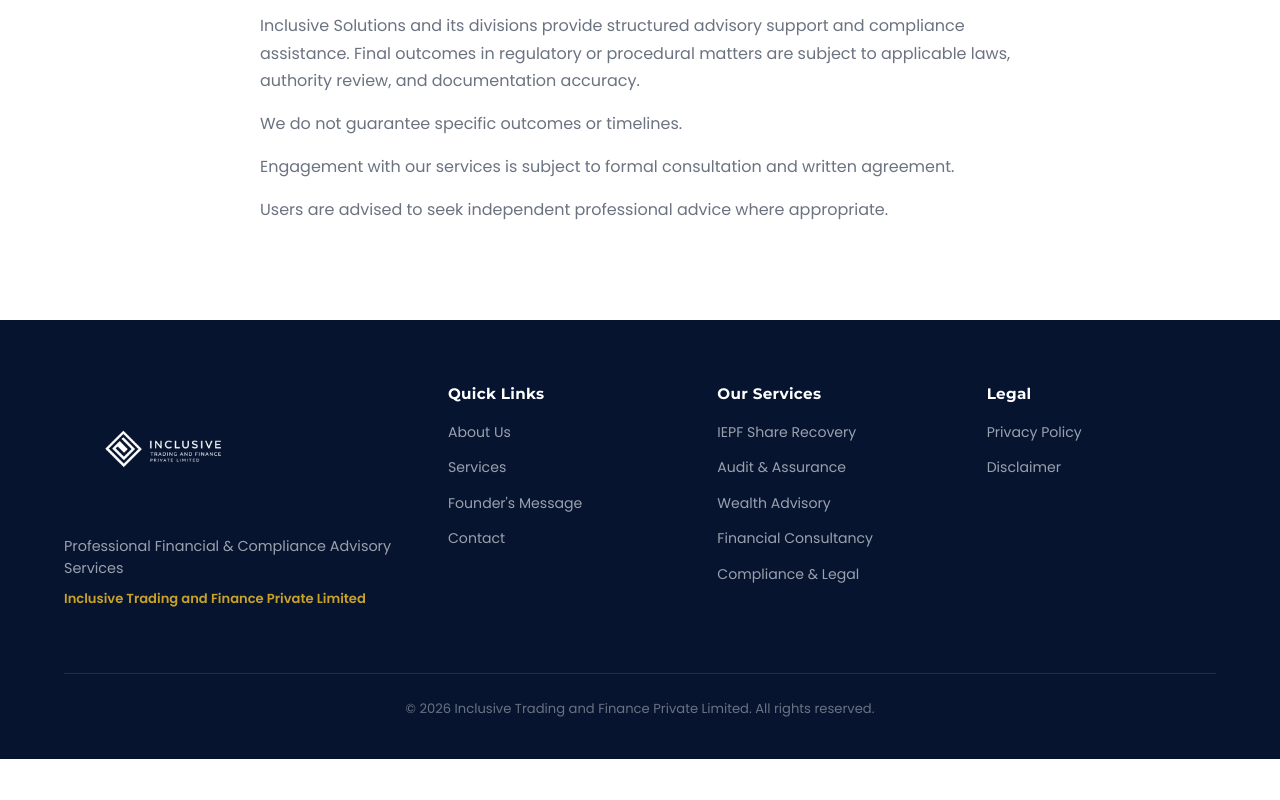
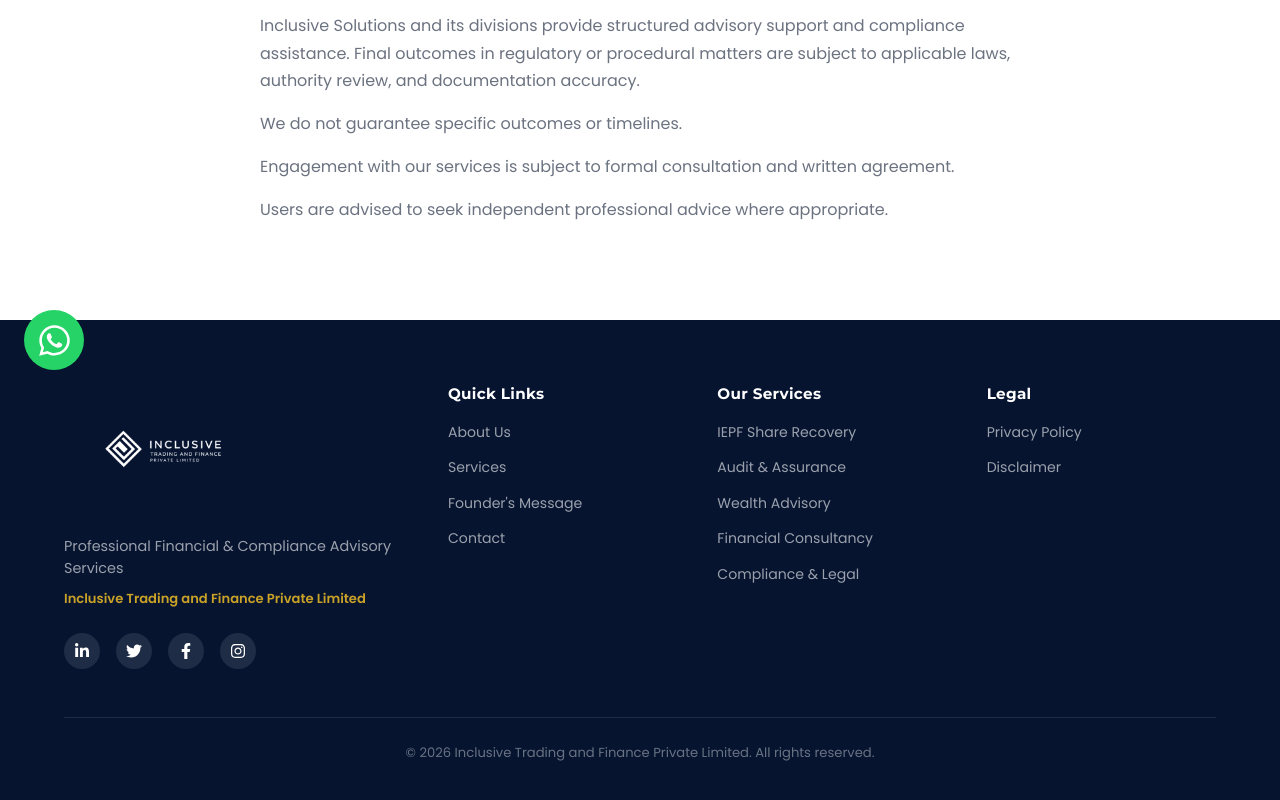
Before and after one commit to milesmoralespro/inclusive-solutions, a React (Vite) app: page /disclaimer in a window 1280 px wide. Shown: the part 406-1206 px from the top of the page. Before the commit the page ends 1165 px from the top, so only its background shows below. Built offline with nearby package versions, Linux system fonts and the light colour scheme.

Commit message:
Added Whatsapp float icon + Social Links at footer

```diff
--- a/package.json
+++ b/package.json
@@ -15,6 +15,7 @@
     "leaflet": "^1.9.4",
     "react": "^19.2.0",
     "react-dom": "^19.2.0",
+    "react-icons": "^5.6.0",
     "react-router-dom": "^7.13.1"
   },
   "devDependencies": {
--- a/src/App.tsx
+++ b/src/App.tsx
@@ -2,6 +2,7 @@ import React from 'react';
 import { Routes, Route } from 'react-router-dom';
 import Header from './components/Header';
 import Footer from './components/Footer';
+import FloatingWhatsApp from './components/FloatingWhatsApp';
 import ScrollToTop from './components/ScrollToTop';
 import Home from './pages/Home';
 import About from './pages/About';
@@ -37,6 +38,7 @@ const App: React.FC = () => {
         <Route path="/disclaimer" element={<Disclaimer />} />
       </Routes>
       <Footer />
+      <FloatingWhatsApp />
     </>
   );
 };
--- /dev/null
+++ b/src/components/FloatingWhatsApp.css
@@ -0,0 +1,57 @@
+.floating-whatsapp {
+    position: fixed;
+    bottom: 24px;
+    left: 24px;
+    width: 60px;
+    height: 60px;
+    background-color: #25d366;
+    color: white;
+    border-radius: 50%;
+    display: flex;
+    justify-content: center;
+    align-items: center;
+    box-shadow: 0 4px 10px rgba(0, 0, 0, 0.15);
+    z-index: 9999;
+    text-decoration: none;
+    transition: transform 0.3s ease, background-color 0.3s ease;
+    animation: float-pulse 2s infinite;
+}
+
+.floating-whatsapp:hover {
+    background-color: #1ebe57;
+    transform: scale(1.1);
+    /* Pause animation on hover */
+    animation-play-state: paused;
+}
+
+.floating-whatsapp__icon {
+    font-size: 35px;
+}
+
+@keyframes float-pulse {
+    0% {
+        box-shadow: 0 0 0 0 rgba(37, 211, 102, 0.7);
+    }
+
+    70% {
+        box-shadow: 0 0 0 15px rgba(37, 211, 102, 0);
+    }
+
+    100% {
+        box-shadow: 0 0 0 0 rgba(37, 211, 102, 0);
+    }
+}
+
+/* Adjust for mobile */
+@media (max-width: 480px) {
+    .floating-whatsapp {
+        bottom: 16px;
+        left: 16px;
+        width: 50px;
+        height: 50px;
+    }
+
+    .floating-whatsapp__icon {
+        font-size: 30px;
+    }
+}
--- /dev/null
+++ b/src/components/FloatingWhatsApp.tsx
@@ -0,0 +1,26 @@
+import React from 'react';
+import { FaWhatsapp } from 'react-icons/fa';
+import './FloatingWhatsApp.css';
+
+const FloatingWhatsApp: React.FC = () => {
+    // Replace this with your actual WhatsApp phone number including country code
+    // e.g., '919000000000'
+    const phoneNumber = '919000000000';
+    const message = 'Hello! I would like to know more about your services.';
+
+    const whatsappUrl = `https://wa.me/${phoneNumber}?text=${encodeURIComponent(message)}`;
+
+    return (
+        <a
+            href={whatsappUrl}
+            target="_blank"
+            rel="noopener noreferrer"
+            className="floating-whatsapp"
+            aria-label="Chat with us on WhatsApp"
+        >
+            <FaWhatsapp className="floating-whatsapp__icon" />
+        </a>
+    );
+};
+
+export default FloatingWhatsApp;
--- a/src/components/Footer.css
+++ b/src/components/Footer.css
@@ -40,6 +40,30 @@
 
 .footer__legal-name strong {
     color: var(--gold);
+}
+
+.footer__socials {
+    display: flex;
+    gap: 16px;
+    margin-top: 24px;
+}
+
+.footer__socials a {
+    display: flex;
+    align-items: center;
+    justify-content: center;
+    width: 36px;
+    height: 36px;
+    background-color: rgba(255, 255, 255, 0.1);
+    color: white;
+    border-radius: 50%;
+    text-decoration: none;
+    transition: background-color 0.3s ease, transform 0.3s ease;
+}
+
+.footer__socials a:hover {
+    background-color: var(--gold);
+    transform: translateY(-3px);
 }
 
 /* Columns */
--- a/src/components/Footer.tsx
+++ b/src/components/Footer.tsx
@@ -1,5 +1,6 @@
 import React from 'react';
 import { Link } from 'react-router-dom';
+import { FaLinkedinIn, FaTwitter, FaFacebookF, FaInstagram } from 'react-icons/fa';
 import './Footer.css';
 
 const Footer: React.FC = () => {
@@ -18,6 +19,20 @@ const Footer: React.FC = () => {
                         <p className="footer__legal-name">
                             <strong>Inclusive Trading and Finance Private Limited</strong>
                         </p>
+                        <div className="footer__socials">
+                            <a href="https://linkedin.com" target="_blank" rel="noopener noreferrer" aria-label="LinkedIn">
+                                <FaLinkedinIn />
+                            </a>
+                            <a href="https://twitter.com" target="_blank" rel="noopener noreferrer" aria-label="Twitter">
+                                <FaTwitter />
+                            </a>
+                            <a href="https://facebook.com" target="_blank" rel="noopener noreferrer" aria-label="Facebook">
+                                <FaFacebookF />
+                            </a>
+                            <a href="https://instagram.com" target="_blank" rel="noopener noreferrer" aria-label="Instagram">
+                                <FaInstagram />
+                            </a>
+                        </div>
                     </div>
 
                     {/* Quick Links */}
```
Also changed, not shown: 1 other file (tests, documents, lock files or other folders).
